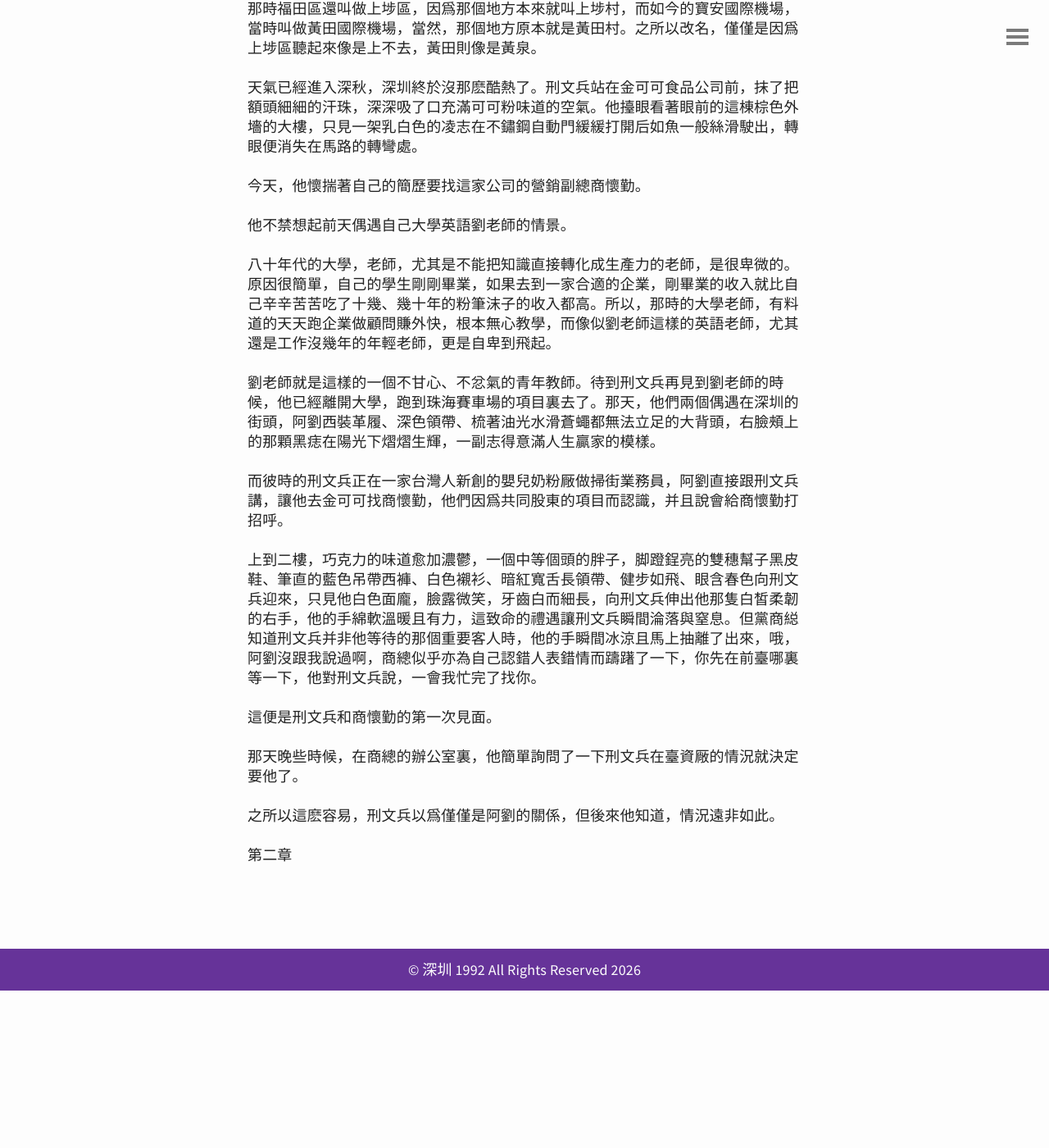
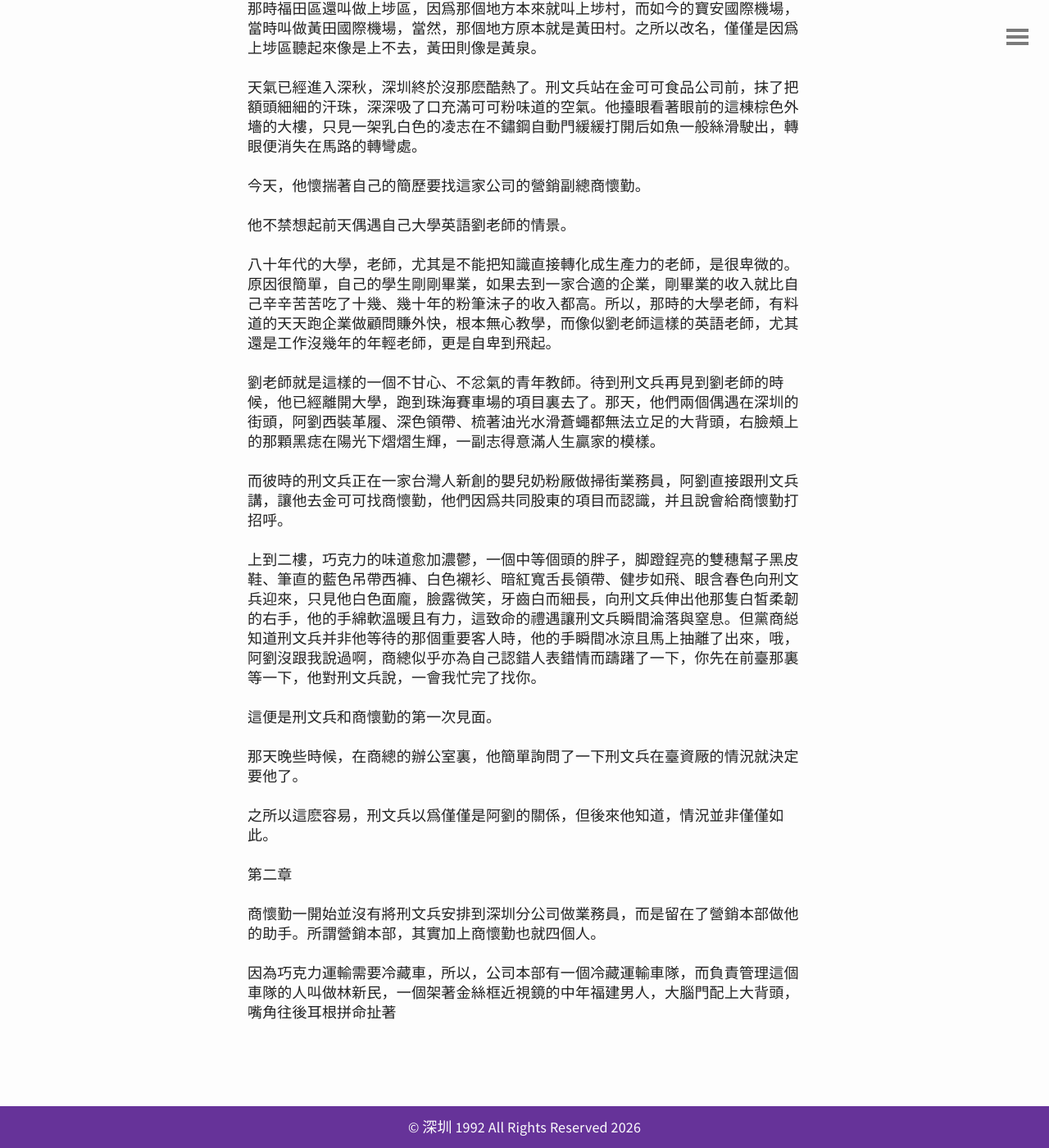
Before and after one commit to Je-pense/le-conte, a Jekyll site: the page built from _posts/2026-02-07-first-chapter.md, in a window 1280 px wide and 1400 px high, scrolled down 408 px. Shown: the whole window at 82% size. Built offline with Jekyll 4.4.1, drawn with Linux system fonts in a browser that asks for light colours; comment, search, counter and statistics services are not loaded; before the commit the page ends 1616 px from its top, so only the background shows below that.

Commit message:
chapter one

```diff
--- a/_posts/2026-02-07-first-chapter.md
+++ b/_posts/2026-02-07-first-chapter.md
@@ -18,12 +18,16 @@ title: 第一章
 
 而彼時的刑文兵正在一家台灣人新創的嬰兒奶粉厰做掃街業務員，阿劉直接跟刑文兵講，讓他去金可可找商懷勤，他們因爲共同股東的項目而認識，并且說會給商懷勤打招呼。
 
-上到二樓，巧克力的味道愈加濃鬱，一個中等個頭的胖子，脚蹬鋥亮的雙穗幫子黑皮鞋、筆直的藍色吊帶西褲、白色襯衫、暗紅寬舌長領帶、健步如飛、眼含春色向刑文兵迎來，只見他白色面龐，臉露微笑，牙齒白而細長，向刑文兵伸出他那隻白皙柔韌的右手，他的手綿軟溫暖且有力，這致命的禮遇讓刑文兵瞬間淪落與窒息。但黨商縂知道刑文兵并非他等待的那個重要客人時，他的手瞬間冰涼且馬上抽離了出來，哦，阿劉沒跟我說過啊，商總似乎亦為自己認錯人表錯情而躊躇了一下，你先在前臺哪裏等一下，他對刑文兵說，一會我忙完了找你。
+上到二樓，巧克力的味道愈加濃鬱，一個中等個頭的胖子，脚蹬鋥亮的雙穗幫子黑皮鞋、筆直的藍色吊帶西褲、白色襯衫、暗紅寬舌長領帶、健步如飛、眼含春色向刑文兵迎來，只見他白色面龐，臉露微笑，牙齒白而細長，向刑文兵伸出他那隻白皙柔韌的右手，他的手綿軟溫暖且有力，這致命的禮遇讓刑文兵瞬間淪落與窒息。但黨商縂知道刑文兵并非他等待的那個重要客人時，他的手瞬間冰涼且馬上抽離了出來，哦，阿劉沒跟我說過啊，商總似乎亦為自己認錯人表錯情而躊躇了一下，你先在前臺那裏等一下，他對刑文兵說，一會我忙完了找你。
 
 這便是刑文兵和商懷勤的第一次見面。
 
 那天晚些時候，在商總的辦公室裏，他簡單詢問了一下刑文兵在臺資厰的情況就決定要他了。
 
-之所以這麽容易，刑文兵以爲僅僅是阿劉的關係，但後來他知道，情況遠非如此。
+之所以這麽容易，刑文兵以爲僅僅是阿劉的關係，但後來他知道，情況並非僅僅如此。
 
 第二章
+
+商懷勤一開始並沒有將刑文兵安排到深圳分公司做業務員，而是留在了營銷本部做他的助手。所謂營銷本部，其實加上商懷勤也就四個人。
+
+因為巧克力運輸需要冷藏車，所以，公司本部有一個冷藏運輸車隊，而負責管理這個車隊的人叫做林新民，一個架著金絲框近視鏡的中年福建男人，大腦門配上大背頭，嘴角往後耳根拼命扯著
```
